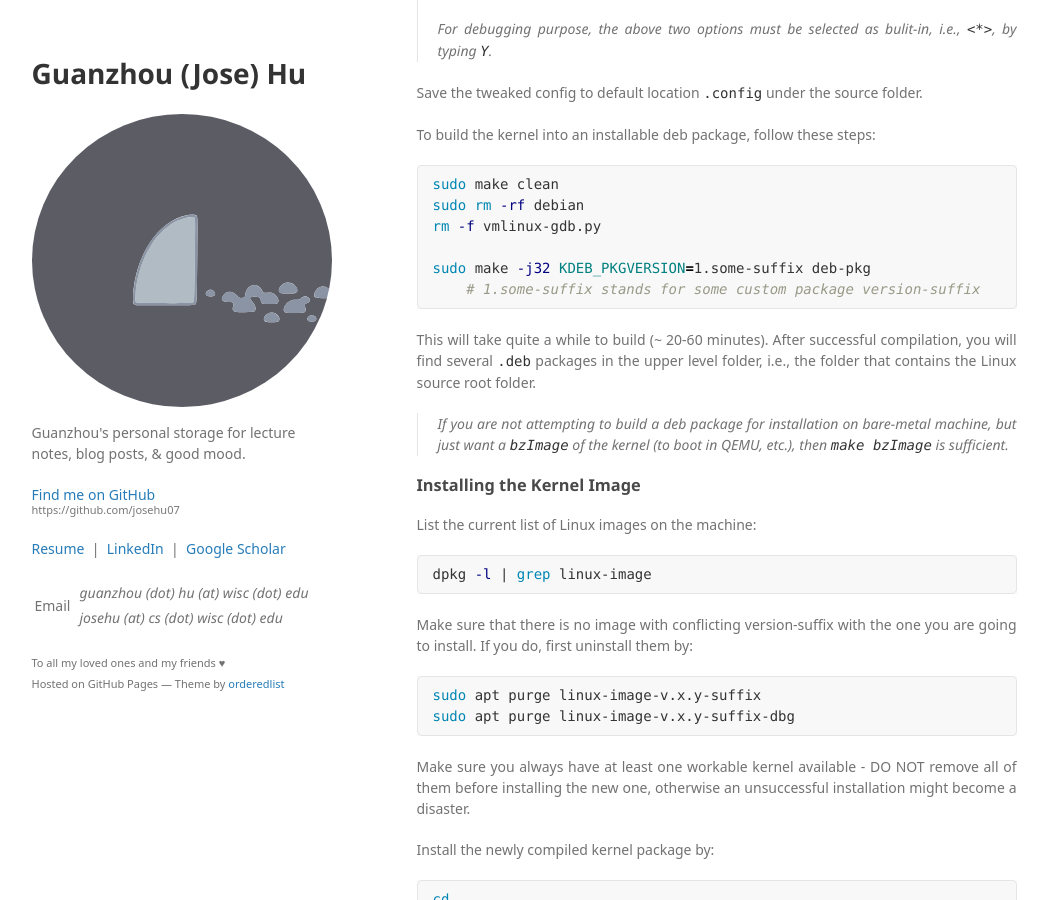
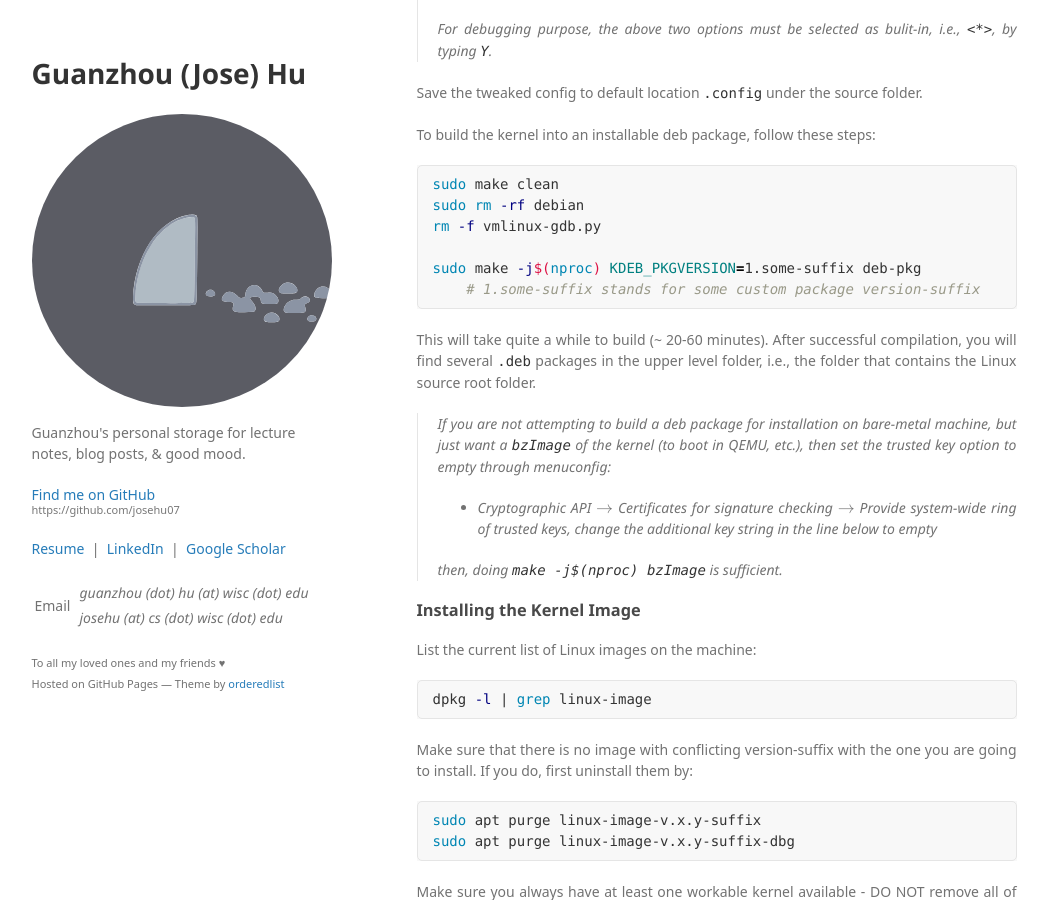
Before and after one commit to josehu07/josehu07.github.io, a Jekyll site: the page built from _posts/2021-01-02-linux-kernel-build-debug.md, in a window 1280 px wide and 900 px high, scrolled down 1347 px. Shown: the whole window, without its empty margins (116-1164 px from the left). Built offline with Jekyll 4.4.1, drawn with Linux system fonts in a browser that asks for light colours; some web fonts are replaced; formulas are drawn with MathJax 3; a script that is not in the unit is left out; comment, search, counter and statistics services are not loaded.

Commit message:
update the linux kernel development post

````diff
--- a/_posts/2021-01-02-linux-kernel-build-debug.md
+++ b/_posts/2021-01-02-linux-kernel-build-debug.md
@@ -63,13 +63,17 @@ sudo make clean
 sudo rm -rf debian
 rm -f vmlinux-gdb.py
 
-sudo make -j32 KDEB_PKGVERSION=1.some-suffix deb-pkg
+sudo make -j$(nproc) KDEB_PKGVERSION=1.some-suffix deb-pkg
     # 1.some-suffix stands for some custom package version-suffix
 ```
 
 This will take quite a while to build (~ 20-60 minutes). After successful compilation, you will find several `.deb` packages in the upper level folder, i.e., the folder that contains the Linux source root folder.
 
-> If you are not attempting to build a deb package for installation on bare-metal machine, but just want a `bzImage` of the kernel (to boot in QEMU, etc.), then `make bzImage` is sufficient.
+> If you are not attempting to build a deb package for installation on bare-metal machine, but just want a `bzImage` of the kernel (to boot in QEMU, etc.), then set the trusted key option to empty through menuconfig:
+>
+> - Cryptographic API $$\rightarrow$$ Certificates for signature checking $$\rightarrow$$ Provide system-wide ring of trusted keys, change the additional key string in the line below to empty
+>
+> then, doing `make -j$(nproc) bzImage` is sufficient.
 
 ### Installing the Kernel Image
 
@@ -174,7 +178,7 @@ The required options you need to set are:
 Save the config to its default location `.config`, then do:
 
 ```bash
-make -j32
+make -j$(nproc)
 ```
 
 After successful compilation, you will find the root filesystem image at `output/images/rootfs.ext4`.
````
